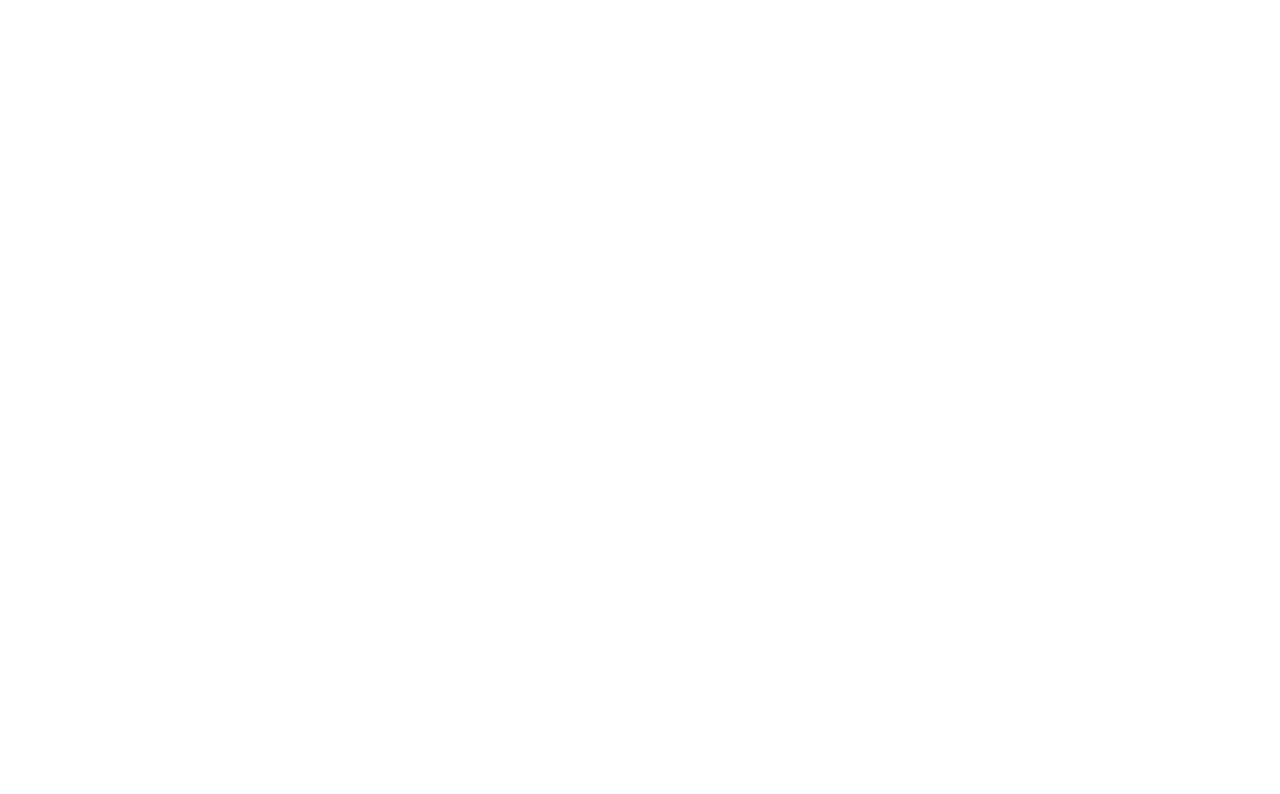
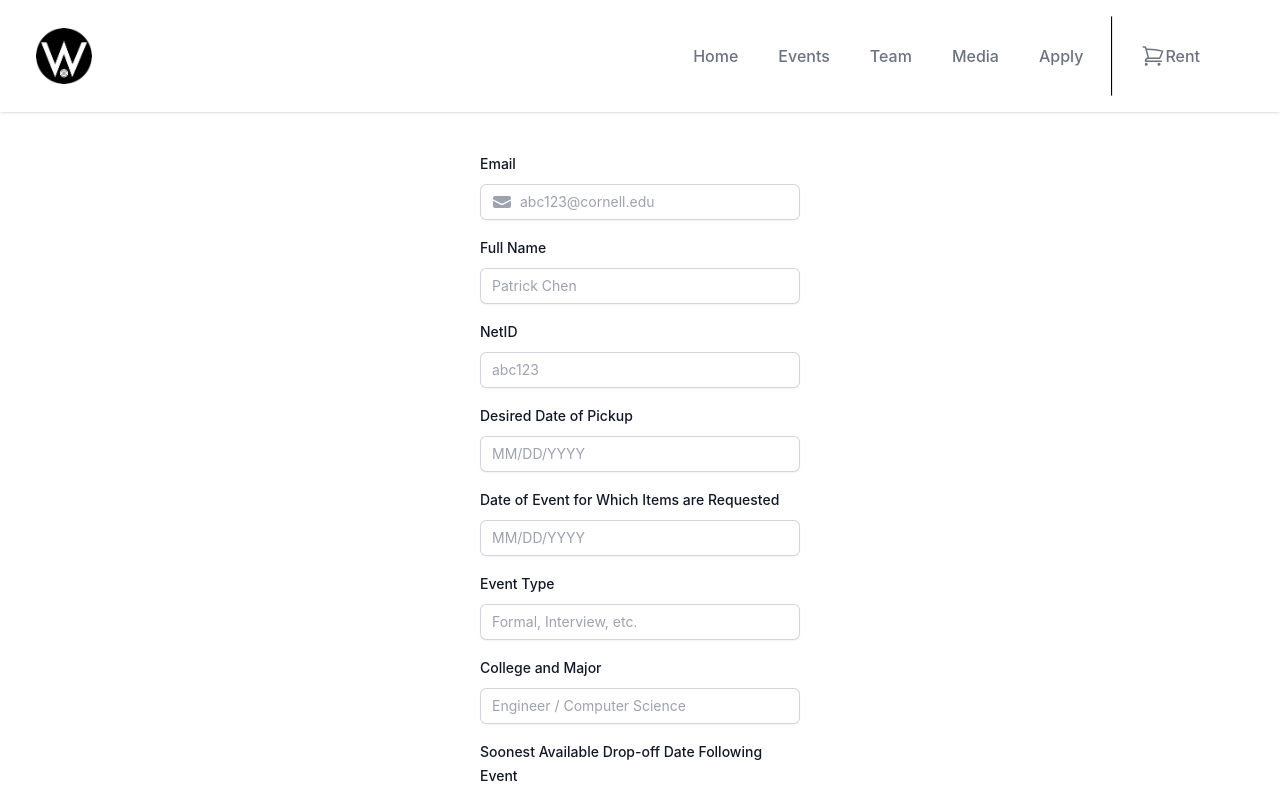
Before and after one commit to cornell-wardrobe/wardrobe_website, a React (Create React App) app in the folder frontend/: page /rent-test in a window 1280 px wide. Before the commit this address had no page. Shown: the top 794 px of the page. Built offline with nearby package versions, Linux system fonts and the light colour scheme.

Commit message:
created paging system

```diff
--- a/frontend/src/App.js
+++ b/frontend/src/App.js
@@ -7,6 +7,7 @@ import Team from "./screens/team";
 import Media from "./screens/media";
 import Apply from "./screens/apply";
 import Rent from "./screens/rent";
+import TempRentPage from "./screens/temp-rent-page";
 
 function App() {
   return (
@@ -20,6 +21,7 @@ function App() {
             <Route path="/media" element={<Media />} />
             <Route path="/apply" element={<Apply />} />
             <Route path="/rent" element={<Rent />} />
+            <Route path="/rent-test" element={<TempRentPage />} />
           </Route>
         </Routes>
       </Router>
--- a/frontend/src/components/formInputs/emailInput.js
+++ b/frontend/src/components/formInputs/emailInput.js
@@ -1,4 +1,4 @@
-export default function EmailInput({ email, setEmail }) {
+export default function EmailInput({ email, setEmail, form }) {
   return (
     <div>
       <label
@@ -26,7 +26,7 @@ export default function EmailInput({ email, setEmail }) {
           class="block w-full rounded-md border-0 py-1.5 pl-10 text-gray-900 ring-1 ring-inset ring-gray-300 placeholder:text-gray-400 focus:ring-2 focus:ring-inset focus:ring-blue-700 sm:text-sm sm:leading-6"
           placeholder="abc123@cornell.edu"
           value={email}
-          onChange={(e) => setEmail(e.target.value)}
+          onChange={(e) => setEmail({...form, email: e.target.value})}
         />
       </div>
     </div>
--- a/frontend/src/components/formInputs/regularInput.js
+++ b/frontend/src/components/formInputs/regularInput.js
@@ -2,6 +2,7 @@ export default function RegularInput({
   label,
   id,
   placeholder,
+  form,
   value,
   setValue,
 }) {
@@ -18,7 +19,7 @@ export default function RegularInput({
           class="block w-full rounded-md border-0 py-1.5 text-gray-900 shadow-sm ring-1 ring-inset ring-gray-300 placeholder:text-gray-400 focus:ring-2 focus:ring-inset focus:ring-blue-700 sm:text-sm sm:leading-6"
           placeholder={placeholder}
           value={value}
-          onChange={(e) => setValue(e.target.value)}
+          onChange={(e) => setValue({...form, id: e.target.value})}
         />
       </div>
     </div>
--- /dev/null
+++ b/frontend/src/components/formPages/rent-page-zero.js
@@ -0,0 +1,105 @@
+import React from "react";
+import EmailInput from "../formInputs/emailInput";
+import RegularInput from "../formInputs/regularInput";
+
+export default function RentPageZero({setPage, formValues, setFormValues, errors, setErrors}) {
+  const handleSubmit = () => {
+    let errors = [];
+    const fields = formValues;
+
+    for (let i = 0; i < fields.length; i++) {
+      if (fields[i] === "") {
+        errors.push("Please fill out all fields");
+        break;
+      }
+    }
+
+    const emailRegex = /\S+@\S+\.\S+/;
+    if (!emailRegex.test(fields.email)) {
+      errors.push("Please enter a valid email");
+    }
+
+    const dateRegex = /\d{2}\/\d{2}\/\d{4}/;
+    if (
+      !dateRegex.test(fields.pickupDate) ||
+      !dateRegex.test(fields.dropOffDate) ||
+      !dateRegex.test(fields.eventDate)
+    ) {
+      errors.push("Please enter all dates in MM/DD/YYYY format");
+    }
+
+    setErrors(errors);
+    if (errors.length === 0) {
+      console.log("submitted form");
+    }
+    setPage(1)
+  };
+
+  return (
+    <div className="py-10 max-w-screen-lg mx-auto">
+      <div className="max-w-xs mx-auto grid gap-y-4">
+          <EmailInput email={formValues.email} setEmail={setFormValues} form={formValues} />
+          <RegularInput
+          label="Full Name"
+          id="fullName"
+          value={formValues.fullName}
+          form={formValues}
+          setValue={setFormValues}
+          placeholder={"Patrick Chen"}
+          />
+          <RegularInput
+          label="NetID"
+          id="netID"
+          value={formValues.netID}
+          setValue={setFormValues}
+          placeholder={"abc123"}
+          />
+          <RegularInput
+          label="Desired Date of Pickup"
+          id="pickupDate"
+          value={formValues.pickupDate}
+          setValue={setFormValues}
+          placeholder={"MM/DD/YYYY"}
+          />
+          <RegularInput
+          label="Date of Event for Which Items are Requested"
+          id="eventDate"
+          value={formValues.eventDate}
+          setValue={setFormValues}
+          placeholder={"MM/DD/YYYY"}
+          />
+          <RegularInput
+          label="Event Type"
+          id="eventType"
+          value={formValues.eventType}
+          setValue={setFormValues}
+          placeholder={"Formal, Interview, etc."}
+          />
+          <RegularInput
+          label="College and Major"
+          id="collegeMajor"
+          value={formValues.collegeMajor}
+          setValue={setFormValues}
+          placeholder={"Engineer / Computer Science"}
+          />
+          <RegularInput
+          label="Soonest Available Drop-off Date Following Event"
+          id="dropOffDate"
+          value={formValues.dropOffDate}
+          setValue={setFormValues}
+          placeholder={"MM/DD/YYYY"}
+          />
+          {errors.map((error) => (
+          <p class="mt-2 text-sm text-red-600">{error}</p>
+          ))}
+          <button
+          type="button"
+          class="rounded-md bg-blue-700 px-2.5 py-1.5 text-sm font-semibold text-white shadow-sm hover:bg-indigo-500 focus-visible:outline focus-visible:outline-2 focus-visible:outline-offset-2 focus-visible:outline-indigo-600"
+          onClick={handleSubmit}
+          >
+          Next
+          </button>
+      </div>
+    </div>
+  );
+}
--- a/frontend/src/screens/temp-rent-page.js
+++ b/frontend/src/screens/temp-rent-page.js
@@ -1,122 +1,27 @@
 import React from "react";
-import EmailInput from "../components/formInputs/emailInput";
-import RegularInput from "../components/formInputs/regularInput";
+import RentPageZero from "../components/formPages/rent-page-zero";
 
 export default function TempRentPage() {
-  const [email, setEmail] = React.useState("");
-  const [fullName, setFullName] = React.useState("");
-  const [netID, setNetID] = React.useState("");
-  const [pickupDate, setPickupDate] = React.useState("");
-  const [eventDate, setEventDate] = React.useState("");
-  const [eventType, setEventType] = React.useState("");
-  const [collegeMajor, setCollegeMajor] = React.useState("");
-  const [dropOffDate, setDropOffDate] = React.useState("");
+  const [page, setPage] = React.useState(0);
+  const [formValues, setFormValues] = React.useState(
+    {
+      email: "",
+      fullName: "",
+      netID: "",
+      pickupDate: "",
+      eventDate: "",
+      eventType: "",
+      collegeMajor: "",
+      dropOffDate: "",
+    }
+  );
   const [errors, setErrors] = React.useState([]);
 
-  const handleSubmit = () => {
-    let errors = [];
-    const fields = [
-      email,
-      fullName,
-      netID,
-      pickupDate,
-      eventDate,
-      eventType,
-      collegeMajor,
-      dropOffDate,
-    ];
+   if (page === 0) {
+    return (
+      <RentPageZero setPage={setPage} formValues={formValues} setFormValues={setFormValues} errors={errors} setErrors={setErrors}/>
+    )
+   }
 
-    for (let i = 0; i < fields.length; i++) {
-      if (fields[i] === "") {
-        errors.push("Please fill out all fields");
-        break;
-      }
-    }
-
-    const emailRegex = /\S+@\S+\.\S+/;
-    if (!emailRegex.test(email)) {
-      errors.push("Please enter a valid email");
-    }
-
-    const dateRegex = /\d{2}\/\d{2}\/\d{4}/;
-    if (
-      !dateRegex.test(pickupDate) ||
-      !dateRegex.test(dropOffDate) ||
-      !dateRegex.test(eventDate)
-    ) {
-      errors.push("Please enter all dates in MM/DD/YYYY format");
-    }
-
-    setErrors(errors);
-    if (errors.length === 0) {
-      console.log("submitted form");
-    }
-  };
-
-  return (
-    <div className="py-10 max-w-screen-lg mx-auto">
-      <div className="max-w-xs mx-auto grid gap-y-4">
-        <EmailInput email={email} setEmail={setEmail} />
-        <RegularInput
-          label="Full Name"
-          id="fullName"
-          value={fullName}
-          setValue={setFullName}
-          placeholder={"Patrick Chen"}
-        />
-        <RegularInput
-          label="NetID"
-          id="netID"
-          value={netID}
-          setValue={setNetID}
-          placeholder={"abc123"}
-        />
-        <RegularInput
-          label="Desired Date of Pickup"
-          id="pickupDate"
-          value={pickupDate}
-          setValue={setPickupDate}
-          placeholder={"MM/DD/YYYY"}
-        />
-        <RegularInput
-          label="Date of Event for Which Items are Requested"
-          id="eventDate"
-          value={eventDate}
-          setValue={setEventDate}
-          placeholder={"MM/DD/YYYY"}
-        />
-        <RegularInput
-          label="Event Type"
-          id="eventType"
-          value={eventType}
-          setValue={setEventType}
-          placeholder={"Formal, Interview, etc."}
-        />
-        <RegularInput
-          label="College and Major"
-          id="collegeMajor"
-          value={collegeMajor}
-          setValue={setCollegeMajor}
-          placeholder={"Engineer / Computer Science"}
-        />
-        <RegularInput
-          label="Soonest Available Drop-off Date Following Event"
-          id="dropOffDate"
-          value={dropOffDate}
-          setValue={setDropOffDate}
-          placeholder={"MM/DD/YYYY"}
-        />
-        {errors.map((error) => (
-          <p class="mt-2 text-sm text-red-600">{error}</p>
-        ))}
-        <button
-          type="button"
-          class="rounded-md bg-blue-700 px-2.5 py-1.5 text-sm font-semibold text-white shadow-sm hover:bg-indigo-500 focus-visible:outline focus-visible:outline-2 focus-visible:outline-offset-2 focus-visible:outline-indigo-600"
-          onClick={handleSubmit}
-        >
-          Next
-        </button>
-      </div>
-    </div>
-  );
+   return <div>no pages - sad</div>
 }
```
